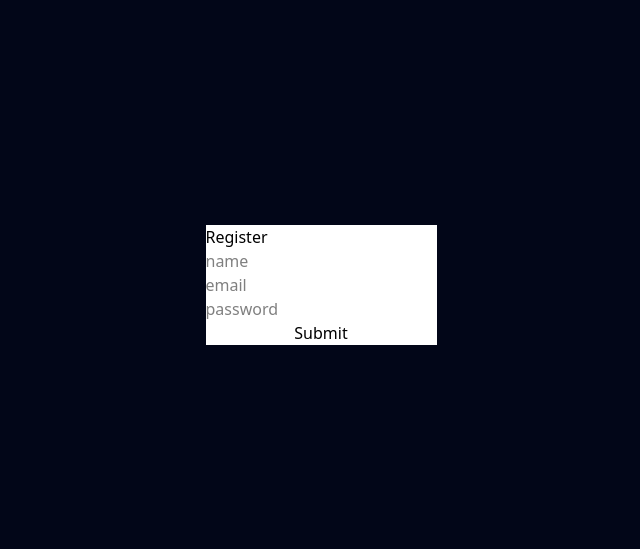
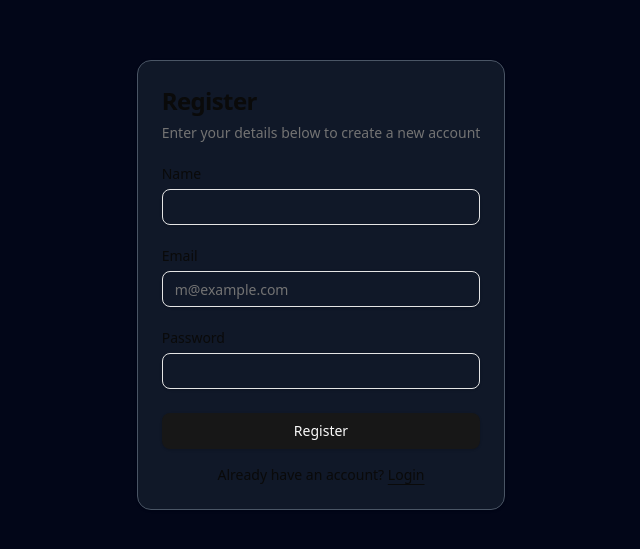
Before and after one commit to teejay717/tipid-budget-tracker, a React app in the folder client/: page /register in a window 1280 px wide. Shown: the part 115-664 px from the top of the page, without its empty margins (319-959 px from the left). Built offline with nearby package versions, Linux system fonts and the light colour scheme; the HTML template or start-up script is replaced by a standard one.

Commit message:
feat: redesign registration page with card layout and improved form elements

```diff
--- a/client/src/pages/Register.jsx
+++ b/client/src/pages/Register.jsx
@@ -1,6 +1,18 @@
 import { useState, useContext, useEffect } from "react";
 import { AuthContext } from "../context/AuthContext";
 import { useNavigate } from "react-router-dom";
+import { cn } from "@/lib/utils"
+import { Button } from "@/components/ui/button"
+import {
+  Card,
+  CardContent,
+  CardDescription,
+  CardHeader,
+  CardTitle,
+} from "@/components/ui/card"
+import { Input } from "@/components/ui/input"
+import { Label } from "@/components/ui/label"
+import { Link } from "react-router-dom";
 
 
 const Register = () => {
@@ -23,7 +35,69 @@ const Register = () => {
 
     return (
         <div className="flex flex-col bg-slate-950 h-screen justify-center items-center">
-            <div className="flex flex-col bg-white">
+            <Card className="bg-gray-900 border-gray-600">
+                <CardHeader>
+                    <CardTitle className="text-2xl">Register</CardTitle>
+                    <CardDescription>
+                    Enter your details below to create a new account
+                    </CardDescription>
+                </CardHeader>
+                <CardContent>
+                    <form onSubmit={handleSubmit}>
+                    <div className="flex flex-col gap-6">
+                        <div className="grid gap-2">
+                        <Label htmlFor="email">Name</Label>
+                        <Input
+                            id="name"
+                            type="name"
+                            value={name}
+                            placeholder=""
+                            required
+                            onChange={(e) => setName(e.target.value)}/>
+                        </div>
+                        <div className="grid gap-2">
+                        <Label htmlFor="email">Email</Label>
+                        <Input
+                            id="email"
+                            type="email"
+                            value={email}
+                            placeholder="m@example.com"
+                            required
+                            onChange={(e) => setEmail(e.target.value)}/>
+                        </div>
+                        <div className="grid gap-2">
+                        <div className="flex items-center">
+                            <Label htmlFor="password">Password</Label>
+                            {/* <a
+                            href="#"
+                            className="ml-auto inline-block text-sm underline-offset-4 hover:underline">
+                            Forgot your password?
+                            </a> */}
+                        </div>
+                        <Input
+                            id="password"
+                            type="password"
+                            required
+                            value={password}
+                            onChange={(e) => setPassword(e.target.value)}/>
+                        </div>
+                        <Button type="submit" className="w-full">
+                        Register
+                        </Button>
+                        {/* <Button variant="outline" className="w-full">
+                        Login with Google
+                        </Button> */}
+                    </div>
+                    <div className="mt-4 text-center text-sm">
+                        Already have an account?{" "}
+                        <Link to="/login" className="underline underline-offset-4">
+                        Login
+                        </Link>
+                    </div>
+                    </form>
+                </CardContent>
+            </Card>
+            {/* <div className="flex flex-col bg-white">
                 <h1>Register</h1>
                 {error && <p>{error}</p>}
                 <form className="flex flex-col "onSubmit={handleSubmit}>
@@ -50,7 +124,7 @@ const Register = () => {
                     </input>
                     <button type="submit">Submit</button>
                 </form>
-            </div>
+            </div> */}
         </div>
     )
 }
```
